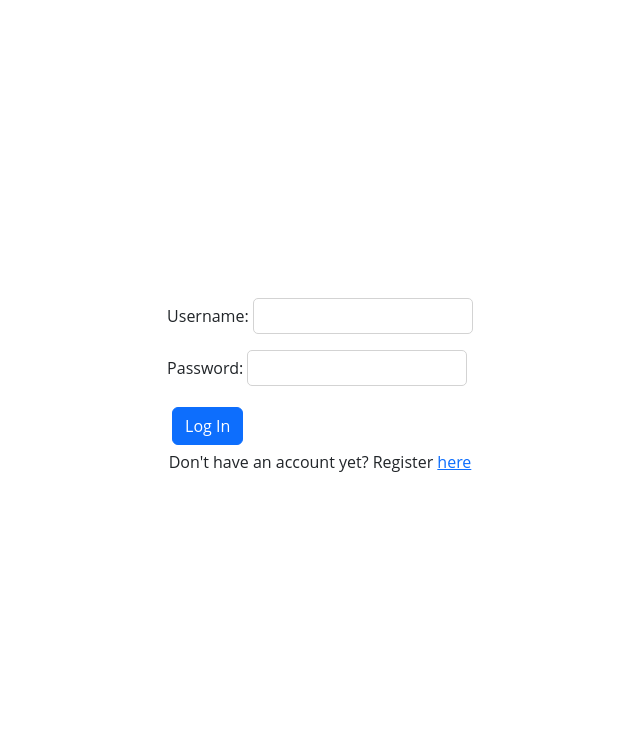
After one commit to vtruksa/Todo-List, a Django app: page /login/ in a window 1280 px wide. The commit adds this page. Shown: the top 745 px of the page, without its empty margins (320-960 px from the left). Run offline with Django 5.2, Linux system fonts and the light colour scheme; some libraries are stand-ins or nearby versions.

Commit message:
Added user registering and authentication, basic styling for the 'login' and 'register' sites

```diff
--- a/web/todo/static/css/style.css
+++ b/web/todo/static/css/style.css
@@ -2,7 +2,7 @@
     max-width: 60%;
     margin: auto;
     font-family: 'Open Sans', sans-serif;
-    padding-top: 5%;
+    padding-top: 2%;
 }
 
 #list {
@@ -62,3 +62,17 @@ input, textarea {
 
 #form-repeat { display: flex; }
 #form-repeat div { margin: 15px; margin-left: 0px;}
+
+.form-container {
+    display: flex;
+    flex-direction: column; /* Align vertically in a column */
+    justify-content: center;
+    align-items: center;
+    height: 90vh;
+}
+
+.helptext {
+    display: block;
+    color: gray;
+    font-size: small;
+}
--- a/web/todo/task/views.py
+++ b/web/todo/task/views.py
@@ -1,9 +1,15 @@
 from django.views.generic import TemplateView
+from django.contrib.auth import login, logout, authenticate
+from django.contrib.auth.models import User
 from django.shortcuts import render, redirect
 from django.http import HttpResponse
 
-from task.forms import TaskForm
+from task.forms import TaskForm, RegisterForm
 from task.models import Task
+
+def logOut(request):
+    logout(request)
+    return redirect('home')
 
 class HomeView(TemplateView):
     template_name = "home.html"
@@ -33,3 +39,49 @@ class HomeView(TemplateView):
             )
 
             return redirect('home')
+
+class LoginView(TemplateView):
+    template_name = "login.html"
+
+    def post(self, request, *args, **kwargs):
+        username = request.POST.get('username')
+        password = request.POST.get('password')
+
+        u = authenticate(request, username=username, password=password)
+        if u is not None:
+            login(request, u)
+            return redirect('home')
+        print(str(username) + ' ' + str(password))
+        print("user " + str(u))
+        return redirect('login')
+
+class RegisterView(TemplateView):
+    template_name = "register.html"
+    form_class = RegisterForm
+
+    def get_context_data(self, **kwargs):
+        context = super().get_context_data(**kwargs)
+        context['form'] = self.form_class()
+        return context
+
+    def get(self, request, *args, **kwargs):
+        context = self.get_context_data()
+        return self.render_to_response(context)
+
+    def post(self, request, *args, **kwargs):
+        form = self.form_class(request.POST)
+        if form.is_valid():
+            u = User.objects.create(
+                username=form.cleaned_data['username'],
+                email=form.cleaned_data['email'],
+                first_name=form.cleaned_data['first_name'],
+                last_name=form.cleaned_data['last_name'],
+            )
+
+            u.set_password(form.cleaned_data['password'])
+            u.save()
+
+            login(request, u)
+            return redirect('home')
+
+        return redirect('register')
--- a/web/todo/templates/home.html
+++ b/web/todo/templates/home.html
@@ -1,6 +1,10 @@
 {% extends 'base.html' %}
 
 {% block content %}
+    {% if request.user.is_authenticated %}<a class="btn btn-outline-primary" href="{% url 'logout' %}">Logout</a>
+    {% else %}<a class="btn btn-outline-secondary" href="{% url 'login' %}">Login</a><a class="btn btn-outline-primary" href="{% url 'register' %}">Register</a>
+    {% endif %}
+
     <div class="container">
         <div id="header">TODO List</div>
         <div id="task-list">
--- /dev/null
+++ b/web/todo/templates/login.html
@@ -0,0 +1,22 @@
+{% extends 'base.html' %}
+
+{% block content %}
+    <div class="container">
+        <div class="form-container">
+            <form action="" method="post">
+                {% csrf_token %}
+                <p>
+                    <label for="username">Username: </label>
+                    <input name="username"><br>
+                </p>
+                <p>
+                    <label for="password">Password: </label>
+                    <input name="password" type="password">
+                </p>
+
+                <button class="btn btn-primary">Log In</button>
+            </form>
+            <span>Don't have an account yet? Register <a href="{% url 'register' %}">here</a></span>
+        </div>
+    </div>
+{% endblock %}
--- a/web/todo/todo/urls.py
+++ b/web/todo/todo/urls.py
@@ -26,5 +26,9 @@ urlpatterns = [
     path('api/', include('api.urls')),
 
     path("admin/", admin.site.urls),
-    path("", HomeView.as_view(), name="home")
-]+static(settings.STATIC_URL, document_root=settings.STATIC_ROOT)
+
+    path("", HomeView.as_view(), name="home"),
+    path("logout/", logOut, name="logout"),
+    path("login/", LoginView.as_view(), name="login"),
+    path("register/", RegisterView.as_view(), name="register"),
+]
```
Also changed, not shown: web/todo/task/forms.py (+7 -0 lines), web/todo/task/testasks.txt (added, +50 -0 lines), web/todo/templates/register.html (added, +15 -0 lines), web/todo/db.sqlite3.
